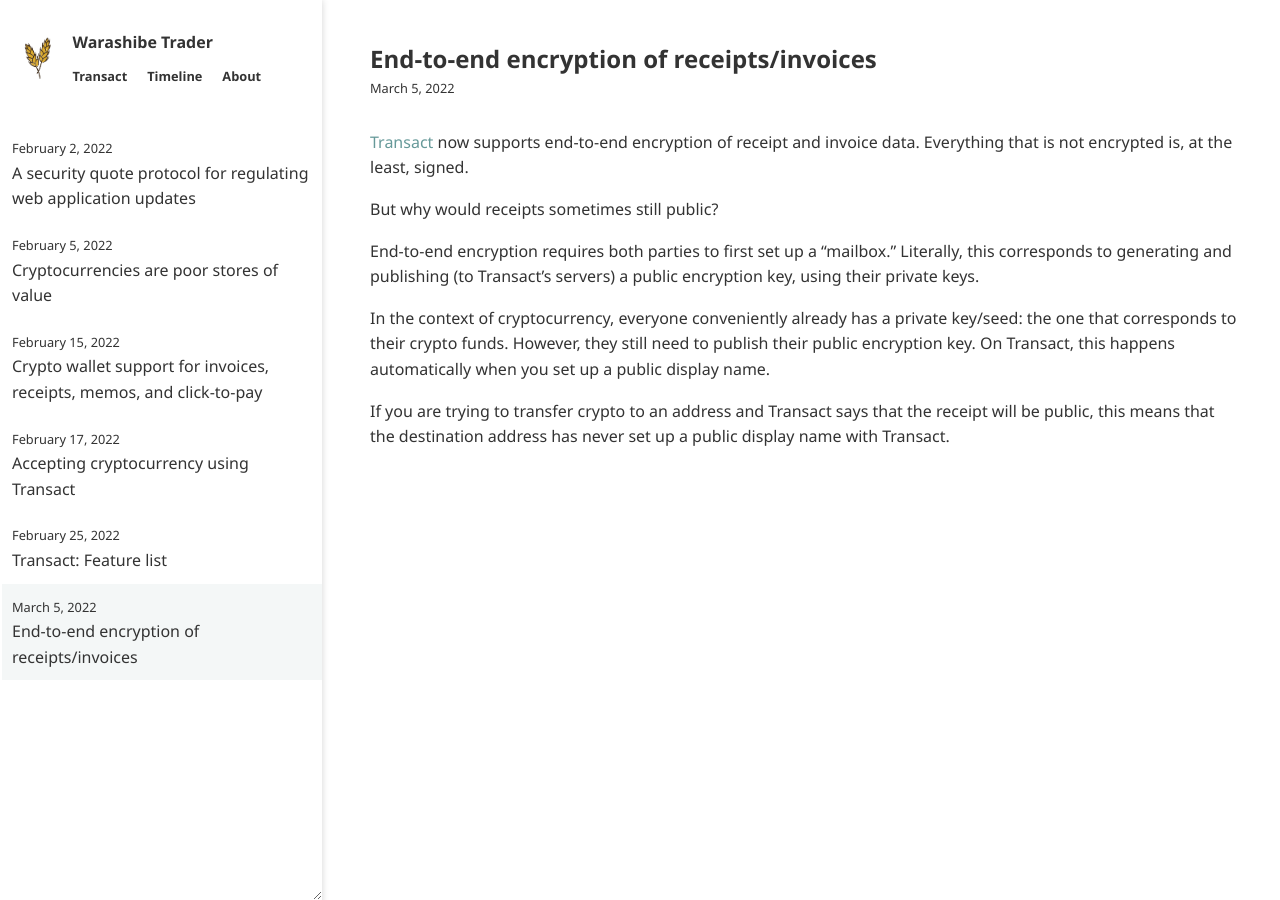
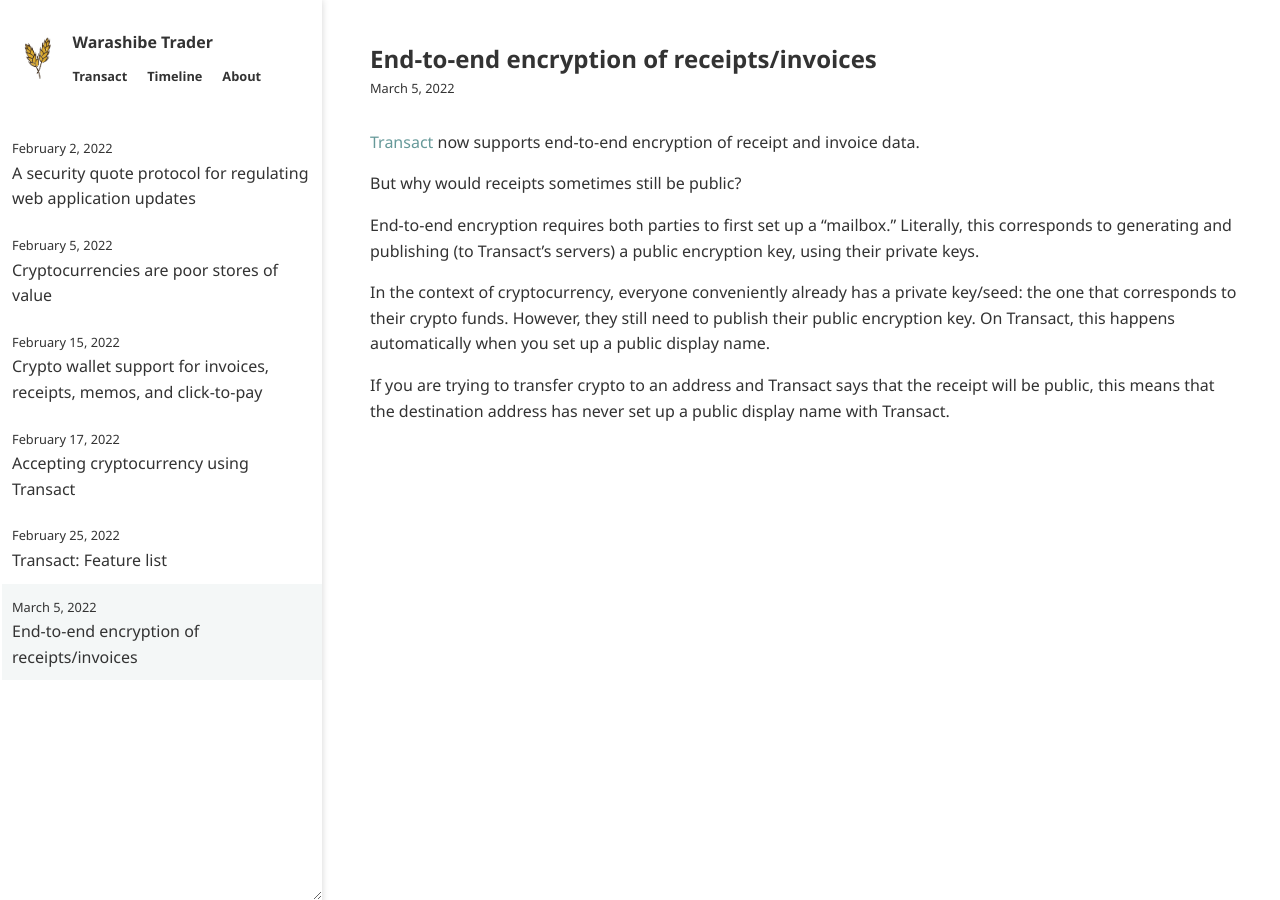
Before and after one commit to warashibetrader/warashibetrader.github.io, a Jekyll site: the page built from _posts/2022-03-05-end-to-end.md, in a window 1280 px wide. Built offline with Jekyll 4.4.1, drawn with Linux system fonts in a browser that asks for light colours.

Commit message:
Update 2022-03-05-end-to-end.md

```diff
--- a/_posts/2022-03-05-end-to-end.md
+++ b/_posts/2022-03-05-end-to-end.md
@@ -2,9 +2,9 @@
 title: "End-to-end encryption of receipts/invoices"
 ---
 
-[Transact](https://transactcc.github.io/) now supports end-to-end encryption of receipt and invoice data. Everything that is not encrypted is, at the least, signed.
+[Transact](https://transactcc.github.io/) now supports end-to-end encryption of receipt and invoice data.
 
-But why would receipts sometimes still public?
+But why would receipts sometimes still be public?
 
 End-to-end encryption requires both parties to first set up a "mailbox." Literally, this corresponds to generating and publishing (to Transact's servers) a public encryption key, using their private keys.
 
```
